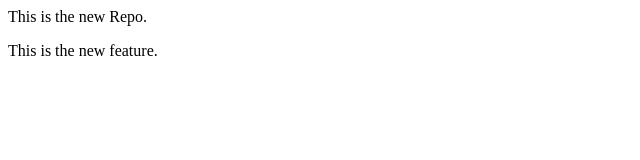
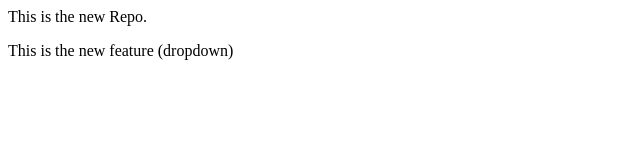
Before and after one commit to harsh11ith/Localrepo, a plain HTML site: page index.html in a window 1280 px wide. Shown: the full height of the page, 0-640 px from the left. Drawn offline with Linux system fonts and the light colour scheme.

Commit message:
Added dropdown

```diff
--- a/index.html
+++ b/index.html
@@ -1,2 +1,2 @@
 <p>This is the new Repo.</p>
-<p>This is the new feature.</p>
+<p>This is the new feature (dropdown)</p>
```
